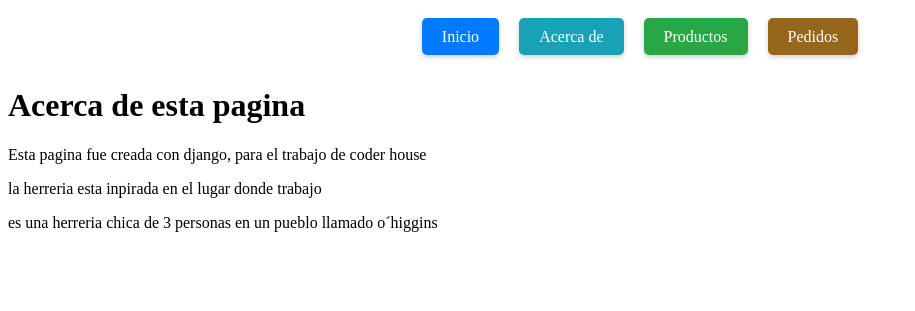
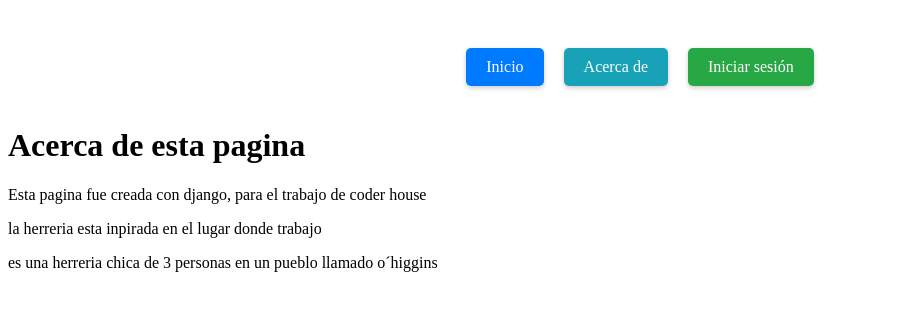
Before and after one commit to SalvaG67/TuPrimeraPagina-Breme, a Django app: page /about/ in a window 1280 px wide. Shown: the top 311 px of the page, without its empty margins (0-915 px from the left). Run offline with Django 5.2, Linux system fonts and the light colour scheme.

Commit message:
iniciar, cerrar sesion

```diff
--- a/herreria/templates/herreria/base.html
+++ b/herreria/templates/herreria/base.html
@@ -4,30 +4,73 @@
     <meta charset="UTF-8">
     <meta name="viewport" content="width=device-width, initial-scale=1.0">
     <title>Document</title>
+    <style>
+        /* Agregamos un poco de estilo para alinear los botones */
+        .btn-container {
+            display: flex;
+            justify-content: center;
+            gap: 20px;
+            margin-top: 20px;
+        }
+
+        .btn-container .col {
+            display: flex;
+            align-items: center;  /* Asegura que todos los botones estén alineados verticalmente */
+            justify-content: center;
+        }
+
+        .btn {
+            padding: 10px 20px;
+            color: white;
+            text-decoration: none;
+            border-radius: 5px;
+            box-shadow: 0 2px 5px rgba(0, 0, 0, 0.2);
+            transition: background-color 0.3s;
+        }
+    </style>
 </head>
 <body>
     <div class="container mt-4" style="padding: 20px; text-align: center;">
-        <div class="row" style="display: flex; justify-content: center; gap: 20px;">
+        <div class="btn-container">
             <div class="col">
-                <a class="btn" href="{% url 'inicio' %}" style="padding: 10px 20px; background-color: #007bff; color: white; text-decoration: none; border-radius: 5px; box-shadow: 0 2px 5px rgba(0, 0, 0, 0.2); transition: background-color 0.3s;">
+                <a class="btn" href="{% url 'inicio' %}" style="background-color: #007bff;">
                     Inicio
                 </a>
             </div>
             <div class="col">
-                <a class="btn" href="{% url 'about' %}" style="padding: 10px 20px; background-color: #17a2b8; color: white; text-decoration: none; border-radius: 5px; box-shadow: 0 2px 5px rgba(0, 0, 0, 0.2); transition: background-color 0.3s;">
+                <a class="btn" href="{% url 'about' %}" style="background-color: #17a2b8;">
                     Acerca de
                 </a>
             </div>
+
+            {% if user.is_authenticated %}
                 <div class="col">
-                <a class="btn" href="{% url 'listar_productos' %}" style="padding: 10px 20px; background-color: #28a745; color: white; text-decoration: none; border-radius: 5px; box-shadow: 0 2px 5px rgba(0, 0, 0, 0.2); transition: background-color 0.3s;">
+                    <a class="btn" href="{% url 'listar_productos' %}" style="background-color: #28a745;">
                         Productos
                     </a>
                 </div>
                 <div class="col">
-                <a class="btn" href="{% url 'listar_pedidos' %}" style="padding: 10px 20px; background-color: #96661a; color: white; text-decoration: none; border-radius: 5px; box-shadow: 0 2px 5px rgba(0, 0, 0, 0.2); transition: background-color 0.3s;">
+                    <a class="btn" href="{% url 'listar_pedidos' %}" style="background-color: #96661a;">
                         Pedidos
                     </a>
                 </div>
+
+                <!-- Aseguramos que el botón Cerrar sesión se alinee con los otros -->
+                <div class="col">
+                    <form method="POST" action="{% url 'logout' %}">
+                        {% csrf_token %}
+                        <button type="submit" class="btn" style="background-color: #ff0000;">
+                            Cerrar sesión
+                        </button>
+                    </form>
+                </div>
+            {% else %}
+                <div class="col">
+                    <a class="btn" href="{% url 'login' %}" style="background-color: #28a745;">
+                        Iniciar sesión
+                    </a>
+                </div>
+            {% endif %}
         </div>
     </div>
 
--- a/herreria/templates/herreria/productos_list.html
+++ b/herreria/templates/herreria/productos_list.html
@@ -2,7 +2,7 @@
 
 {% block content %}
   <div class="container mt-4">
-    <!-- Botón "Crear un nuevo Producto" centrado arriba -->
+
     <div style="text-align: center; margin-bottom: 40px;">
       <a href="{% url 'producto_create' %}" style="padding: 10px 20px; background-color: #007bff; color: white; text-decoration: none; border-radius: 5px; display: inline-block;">
         Crear un nuevo Producto
@@ -11,7 +11,6 @@
 
     <h1>Lista de Productos</h1>
 
-    <!-- Formulario de búsqueda con botón más cerca del campo de texto -->
     <form method="get" action="{% url 'listar_productos' %}" style="margin-bottom: 20px; display: flex; justify-content: center; align-items: center; gap: 10px;">
       <input type="text" name="search" placeholder="Buscar productos..." value="{{ request.GET.search }}" style="padding: 8px; width: 80%; border-radius: 5px; border: 1px solid #ccc;">
       <button type="submit" style="padding: 8px 16px; background-color: #007bff; color: white; border-radius: 5px; border: none; cursor: pointer;">Buscar</button>
@@ -44,7 +43,7 @@
       {% endfor %}
     </div>
 
-    <!-- Botón "Crear un nuevo Producto" centrado abajo -->
+
     <div style="text-align: center; margin-top: 40px; margin-bottom: 40px;">
       <a href="{% url 'producto_create' %}" style="padding: 10px 20px; background-color: #007bff; color: white; text-decoration: none; border-radius: 5px; display: inline-block;">
         Crear un nuevo Producto
--- a/herreria/views.py
+++ b/herreria/views.py
@@ -4,6 +4,7 @@ from django.urls import reverse_lazy
 from .models import producto, pedido, cliente, vendedor
 from django.http import HttpResponse
 from django.views.generic import ListView, DetailView, CreateView, UpdateView, DeleteView
+from django.contrib.auth.views import LoginView
 
 #def productos_list(request):
 #    productos = producto.objects.all()
@@ -74,3 +75,8 @@ class productodeleteview(DeleteView):
     model = producto
     template_name = 'herreria/producto_confirm_delete.html'
     success_url = reverse_lazy('listar_productos')
+
+class miloginview(LoginView):
+    template_name = 'herreria/login.html'
+    authentication_form = forms.loginForm
+    success_url = reverse_lazy('inicio')
--- /dev/null
+++ b/pagina/forms.py
@@ -0,0 +1,6 @@
+from django.contrib.auth.forms import AuthenticationForm
+
+class loginForm(AuthenticationForm):
+    class meta:
+        model = AuthenticationForm
+        fields = ['username', 'password']
--- a/pagina/settings.py
+++ b/pagina/settings.py
@@ -126,3 +126,5 @@ MEDIA_ROOT = os.path.join(BASE_DIR, 'media')
 # https://docs.djangoproject.com/en/5.1/ref/settings/#default-auto-field
 
 DEFAULT_AUTO_FIELD = 'django.db.models.BigAutoField'\
+
+LOGIN_REDIRECT_URL = 'inicio'
--- a/pagina/urls.py
+++ b/pagina/urls.py
@@ -19,21 +19,24 @@ from django.urls import path
 from herreria import views
 from django.conf.urls.static import static
 from django.conf import settings
+from django.contrib.auth.views import LogoutView
 app_name = 'herreria'
 urlpatterns = [
     path('admin/', admin.site.urls),
     path('', views.inicio, name='inicio'),
     path('about/', views.about, name='about'),
-
     path('pedidos/list/', views.pedidos_list, name='listar_pedidos'),
     path('pedidos/update/<int:pk>', views.pedido_update, name='pedido_update'),
     path('pedidos/delete/<int:pk>', views.pedido_delete, name='pedido_delete'),
+    path('logout/', LogoutView.as_view(template_name='herreria/logout.html'), name='logout'),
 ]
 urlpatterns += [
     path('productos/list/', views.Productolistview.as_view(), name='listar_productos'),
     path('productos/create/', views.productocreateview.as_view(), name='producto_create'),
     path('productos/update/<int:pk>', views.productoupdateview.as_view(), name='producto_update'),
     path('productos/delete/<int:pk>/', views.productodeleteview.as_view(), name='producto_delete'),
+    path('login/', views.miloginview.as_view(), name='login'),
+
 ] + static(settings.MEDIA_URL, document_root=settings.MEDIA_ROOT)
 
 if settings.DEBUG:
```
Also changed, not shown: herreria/forms.py (+7 -0 lines), herreria/templates/herreria/login.html (added, +16 -0 lines), herreria/templates/herreria/logout.html (added, +11 -0 lines). Lines whose indentation alone changed are shown as unchanged.
